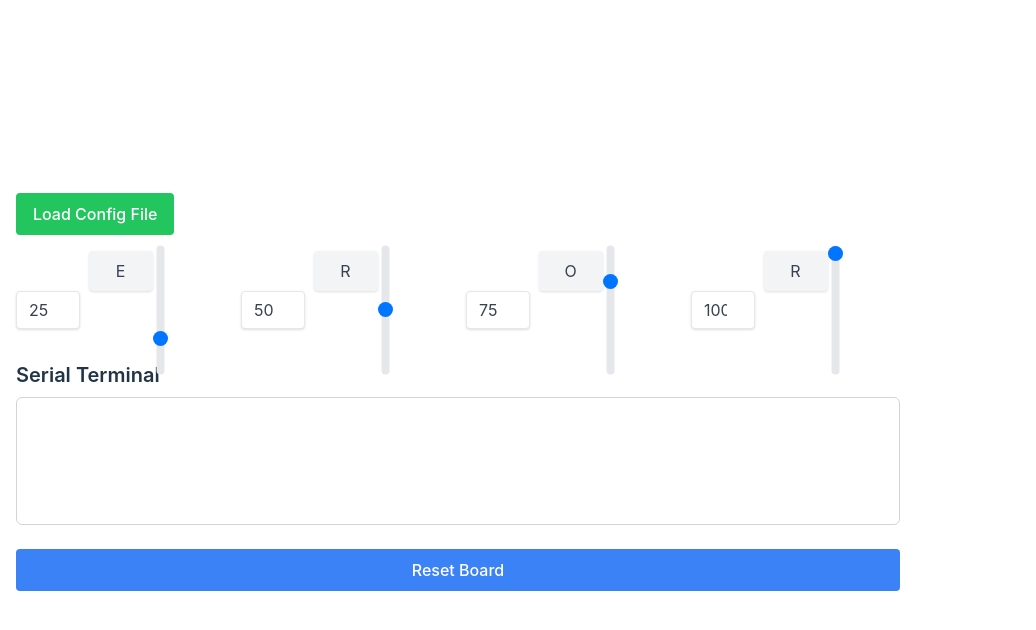
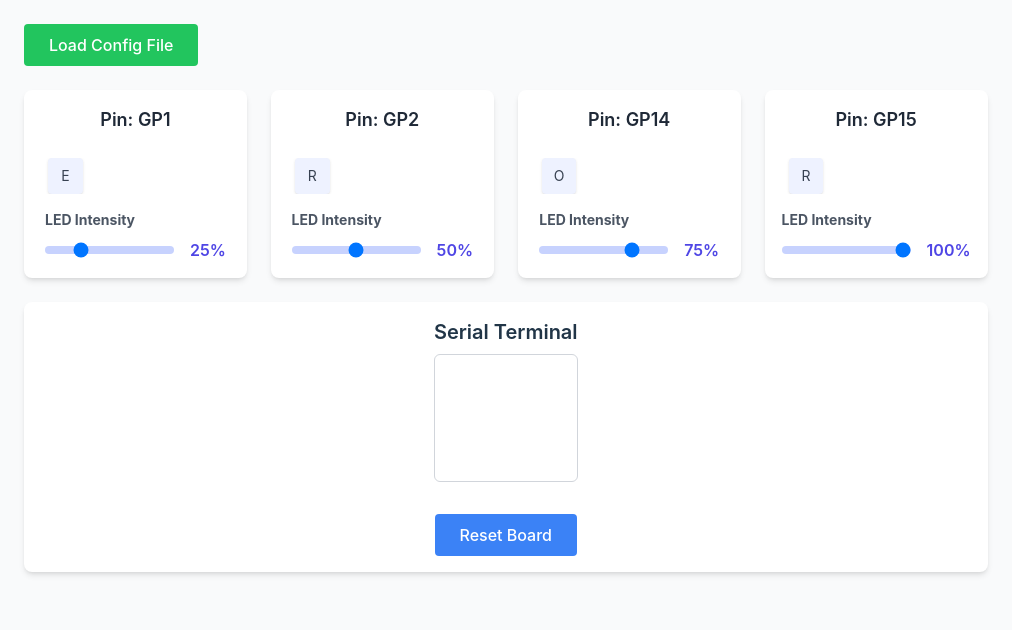
Before and after one commit to intGus/rp2040-keyboard-manager, a React (Vite) app: page / in a window 1280 px wide. Shown: the top 630 px of the page, without its empty margins (0-1036 px from the left). Built offline with nearby package versions, Linux system fonts and the light colour scheme.

Commit message:
add keycode functionality and fix UI

```diff
--- a/src/App.jsx
+++ b/src/App.jsx
@@ -1,23 +1,21 @@
-import React, { useState } from 'react';
+import React, { useState, useEffect } from 'react';
 import KeycodeInput from './components/KeycodeInput';
 import LEDIntensityInput from './components/LEDIntensityInput';
 import SerialTerminal from './components/SerialTerminal';
 
 const App = () => {
   const [keycodes, setKeycodes] = useState({
-    GP0: ["E"],
-    GP9: ["R"],
-    GP12: ["O"],
+    GP1: ["E"],
+    GP2: ["R"],
+    GP14: ["O"],
     GP15: ["R"],
-  }); // Initial keycodes for each GPIO pin
-  const [intensities, setIntensities] = useState([25, 50, 75, 100]); // Initial LED intensities
-
+  });
+  const [intensities, setIntensities] = useState([25, 50, 75, 100]);
   const [fileHandle, setFileHandle] = useState(null);
-
   const [serialPort, setSerialPort] = useState(null);
   const [serialOutput, setSerialOutput] = useState('');
+  const [editingPin, setEditingPin] = useState(null); // Track the current pin being edited
 
-  // Function to load configuration file and update state
   const loadConfig = async () => {
     try {
       const [handle] = await window.showOpenFilePicker({
@@ -27,14 +25,11 @@ const App = () => {
       const contents = await file.text();
       const config = JSON.parse(contents);
 
-      // Update state with config data
-      setKeycodes(Object.values(config.button_pins));
+      setKeycodes(config.button_pins);
       setIntensities(config.led_intensities || intensities);
-      setFileHandle(handle); // Save handle for future writes
+      setFileHandle(handle);
 
-      // Start serial reading after loading the config
       await startSerialRead();
-
     } catch (error) {
       console.error("Failed to load configuration file:", error);
       alert("Could not load the configuration file.");
@@ -47,14 +42,8 @@ const App = () => {
       return;
     }
 
-    // Format the data to match the expected JSON structure
     const configData = {
-      button_pins: {
-        GP0: keycodes[0],
-        GP9: keycodes[1],
-        GP12: keycodes[2],
-        GP15: keycodes[3],
-      },
+      button_pins: keycodes,
       led_intensities: intensities,
     };
 
@@ -65,14 +54,12 @@ const App = () => {
       console.log("Configuration file saved successfully.");
 
       await sendResetSignal();
-
     } catch (error) {
       console.error("Failed to save configuration file:", error);
       alert("Could not save the configuration file.");
     }
   };
 
-  // Function to send reset signal through Web Serial API
   const sendResetSignal = async () => {
     if (serialPort) {
       try {
@@ -89,13 +76,10 @@ const App = () => {
     }
   };
 
-
   const startSerialRead = async () => {
     const port = await navigator.serial.requestPort();
     try {
-      // Open the port if it's not open yet
       if (!serialPort) {
-
         setSerialPort(port);
         await port.open({ baudRate: 115200 });
       } else if (!serialPort.readable) {
@@ -105,7 +89,6 @@ const App = () => {
       const reader = port.readable.getReader();
       const decoder = new TextDecoder();
 
-      // Read loop
       while (true) {
         const { value, done } = await reader.read();
         if (done) break;
@@ -114,24 +97,69 @@ const App = () => {
       }
 
       reader.releaseLock();
-
     } catch (error) {
       console.error("Failed to read from serial port:", error);
     }
   };
 
+  // Toggle editing mode for a specific pin
+  const toggleEditing = (pin) => {
+    setEditingPin(editingPin === pin ? null : pin);
+  };
+
+  // Handle key presses to add or delete keycodes
+  const handleKeyPress = (event) => {
+    if (!editingPin) return;
+
+    const key = event.key === " " ? "SPACE" : event.key.toUpperCase();
+
+    setKeycodes((prevKeycodes) => {
+      const newKeycodes = { ...prevKeycodes };
+
+      // Check if the key is already in the array
+      const index = newKeycodes[editingPin].indexOf(key);
+
+      if (index > -1) {
+        // Remove the key if it already exists
+        newKeycodes[editingPin] = newKeycodes[editingPin].filter((k) => k !== key);
+      } else {
+        // Add the key if it doesn't exist
+        newKeycodes[editingPin] = [...newKeycodes[editingPin], key];
+      }
+      return newKeycodes;
+    });
+  };
+
+  useEffect(() => {
+    if (editingPin) {
+      window.addEventListener("keydown", handleKeyPress);
+    } else {
+      window.removeEventListener("keydown", handleKeyPress);
+    }
+    return () => window.removeEventListener("keydown", handleKeyPress);
+  }, [editingPin]);
+
   return (
-    <div className="p-4">
+    <div className="p-6 bg-gray-50 min-h-screen">
       <button
         onClick={loadConfig}
-        className="mb-4 bg-green-500 text-white py-2 px-4 rounded"
+        className="mb-6 bg-green-500 text-white py-2 px-6 rounded hover:bg-green-600 transition duration-200"
       >
         Load Config File
       </button>
-      <div className="grid grid-cols-4 gap-4 mb-4">
+
+      <div className="grid grid-cols-1 sm:grid-cols-2 md:grid-cols-3 lg:grid-cols-4 gap-6 mb-6">
         {Object.entries(keycodes).map(([pin, keycodeArray], index) => (
-          <div key={index} className="flex flex-col items-center">
-            <KeycodeInput keycodes={keycodeArray} /> {/* Pass entire array of keycodes */}
+          <div
+            key={index}
+            onClick={() => toggleEditing(pin)}
+            className={`cursor-pointer bg-white rounded-lg shadow-md p-4 flex flex-col items-center space-y-4 ${editingPin === pin ? "bg-yellow-100 border border-yellow-400" : ""
+              }`}
+          >
+            <h3 className="text-lg font-semibold text-gray-800 mb-2">Pin: {pin}</h3>
+            <div className="overflow-y-auto max-h-32 w-full px-2">
+              <KeycodeInput keycodes={keycodeArray} />
+            </div>
             <LEDIntensityInput
               intensity={intensities[index]}
               onChange={(newIntensity) => {
@@ -143,10 +171,11 @@ const App = () => {
           </div>
         ))}
       </div>
-      <div className="flex flex-col mb-4">
+
+      <div className="flex flex-col items-center bg-white p-4 rounded-lg shadow-md mb-6">
         <SerialTerminal output={serialOutput} />
         <button
-          className="mt-2 bg-blue-500 text-white py-2 px-4 rounded"
+          className="mt-4 bg-blue-500 text-white py-2 px-6 rounded hover:bg-blue-600 transition duration-200"
           onClick={saveConfig}
         >
           Reset Board
--- a/src/components/KeycodeInput.jsx
+++ b/src/components/KeycodeInput.jsx
@@ -2,11 +2,11 @@ import React from 'react';
 
 const KeycodeInput = ({ keycodes }) => {
   return (
-    <div className="flex space-x-2">
+    <div className="grid grid-cols-4 gap-3">
       {keycodes.map((keycode, index) => (
         <span
           key={index}
-          className="shadow rounded w-16 py-2 px-3 text-gray-700 bg-gray-100 text-center"
+          className="shadow rounded py-2 px-3 text-gray-700 text-sm bg-indigo-50 text-center hover:bg-indigo-100 transition-colors duration-200"
         >
           {keycode}
         </span>
--- a/src/components/LEDIntensityInput.jsx
+++ b/src/components/LEDIntensityInput.jsx
@@ -6,33 +6,20 @@ const LEDIntensityInput = ({ intensity, onChange }) => {
     onChange(newValue);
   };
 
-  const handleInputChange = (event) => {
-    const newValue = Number(event.target.value);
-    if (newValue >= 0 && newValue <= 100) {
-      onChange(newValue);
-    }
-  };
-
   return (
-    <div className="flex items-center mb-4">
-      <input
-        type="number"
-        value={intensity}
-        onChange={handleInputChange}
-        className="shadow appearance-none border rounded w-16 py-2 px-3 text-gray-700 leading-tight focus:outline-none focus:shadow-outline mr-4"
-        min="0"
-        max="100"
-        placeholder="0"
-      />
+    <div className="mb-6">
+      <label className="block text-gray-600 text-sm font-bold mb-2">LED Intensity</label>
+      <div className="flex items-center space-x-4">
         <input
           type="range"
           value={intensity}
           onChange={handleSliderChange}
-        className="slider w-full h-2 bg-gray-200 rounded appearance-none cursor-pointer"
+          className="slider w-full h-2 bg-indigo-200 rounded-full appearance-none cursor-pointer"
           min="0"
           max="100"
-        style={{ writingMode: 'bt-lr', transform: 'rotate(270deg)' }} // Vertical slider
         />
+        <div className="ml-4 text-indigo-600 font-semibold">{intensity}%</div>
+      </div>
     </div>
   );
 };
```
Lines whose indentation alone changed are shown as unchanged.
